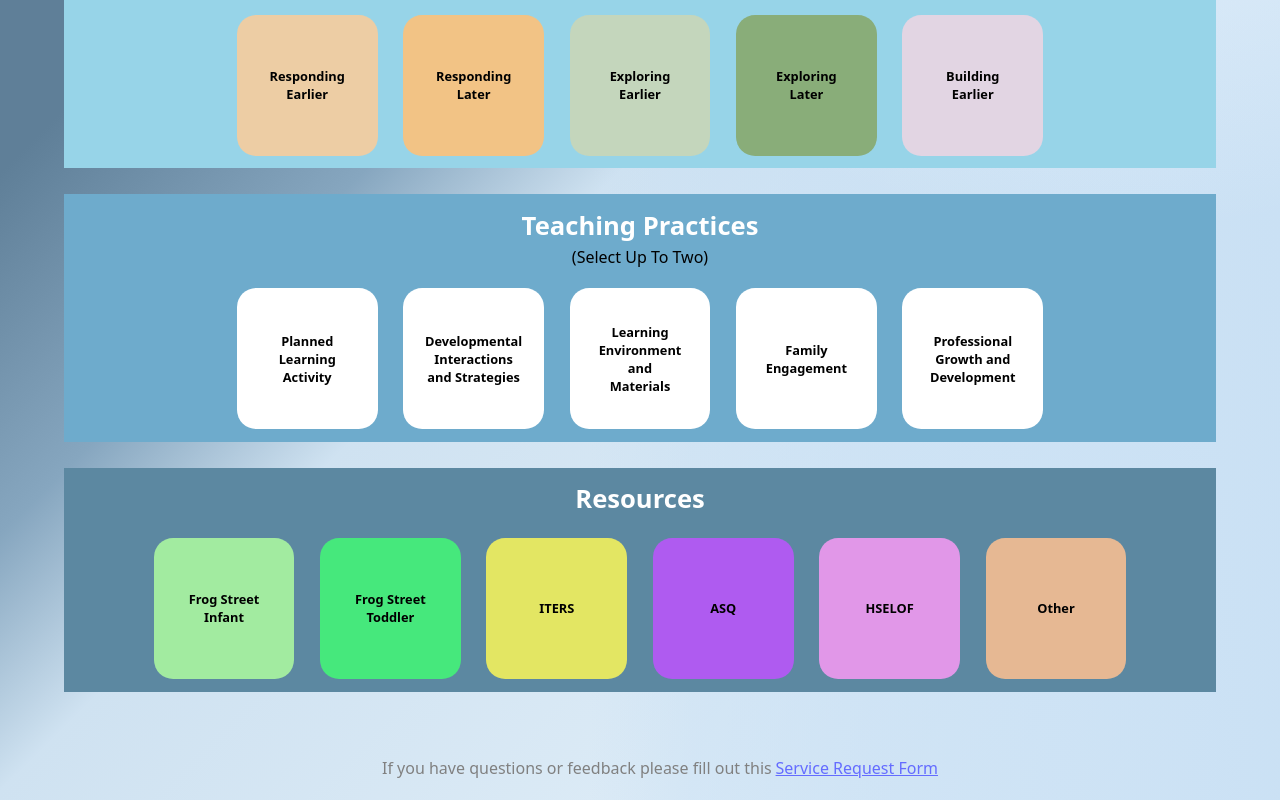
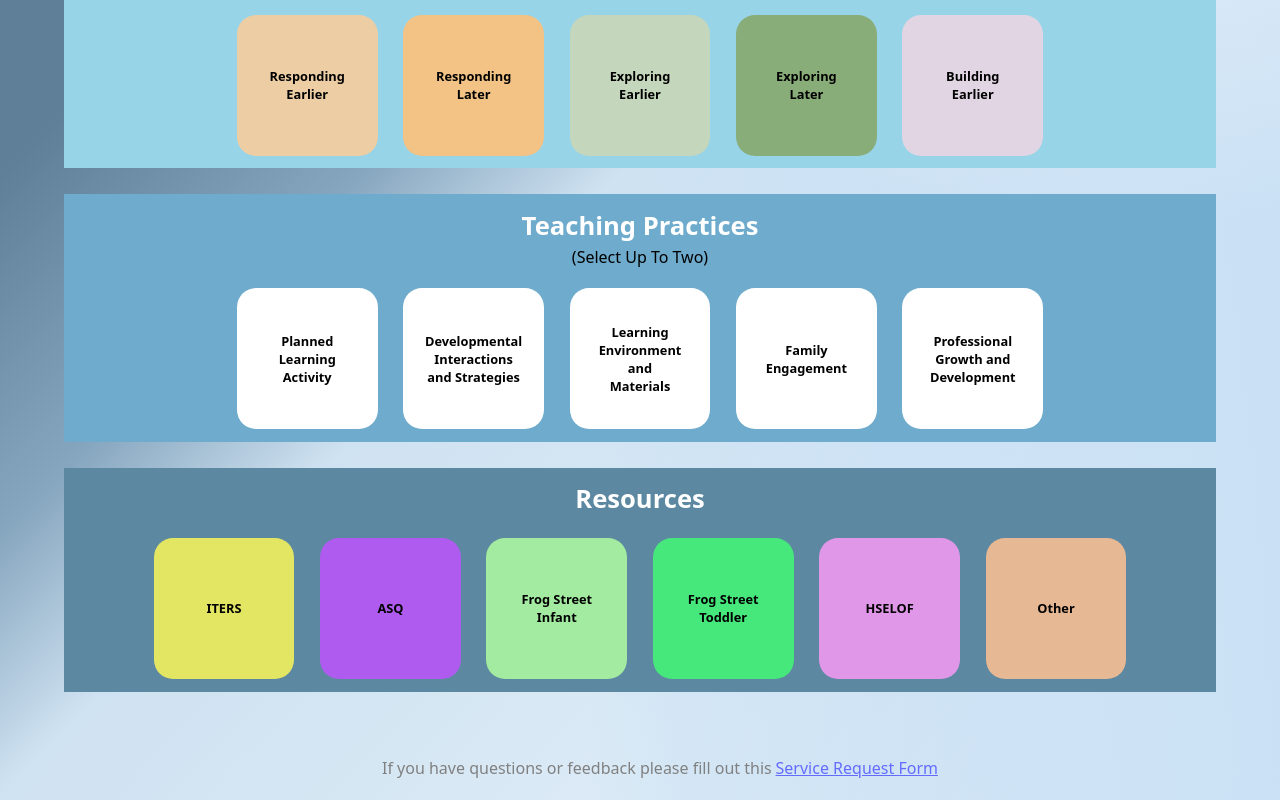
Before and after one commit to kylelin23/EHS_webpage, a React (Vite) app: page /dataPage in a window 1280 px wide. Shown: the part 497-1297 px from the top of the page. Built offline with nearby package versions, Linux system fonts and the light colour scheme.

Commit message:
Change Order

```diff
--- a/src/dataPage.jsx
+++ b/src/dataPage.jsx
@@ -85,20 +85,20 @@ function DataPage() {
 
   const resources = [
   {
+    value: "ITERS-3 Materials",
+    label: "ITERS"
+  },
+  {
+    value: "ASQ Activities",
+    label: "ASQ"
+  },
+  {
     value: "Frog Street Infant",
     label: "Frog Street Infant"
   },
   {
     value: "Frog Street Toddler",
     label: "Frog Street Toddler"
-  },
-  {
-    value: "ITERS-3 Materials",
-    label: "ITERS"
-  },
-  {
-    value: "ASQ Activities",
-    label: "ASQ"
   },
   {
     value: "HSELOF",
```
